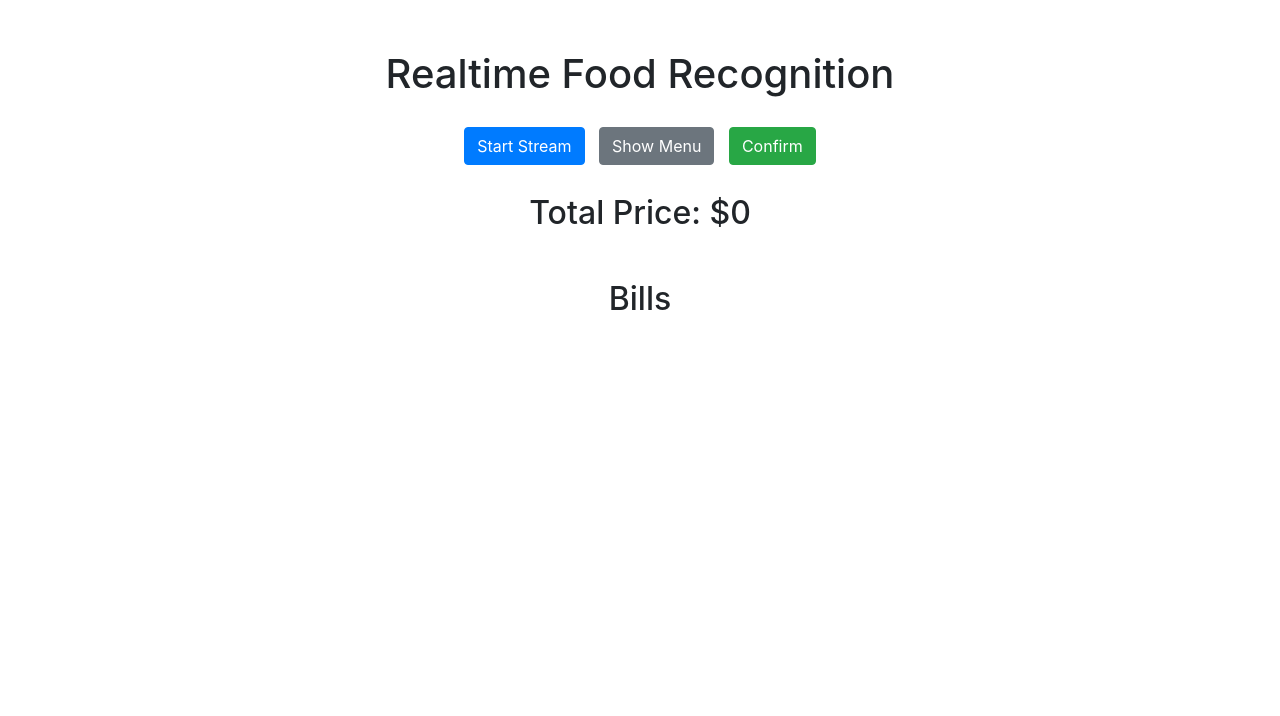
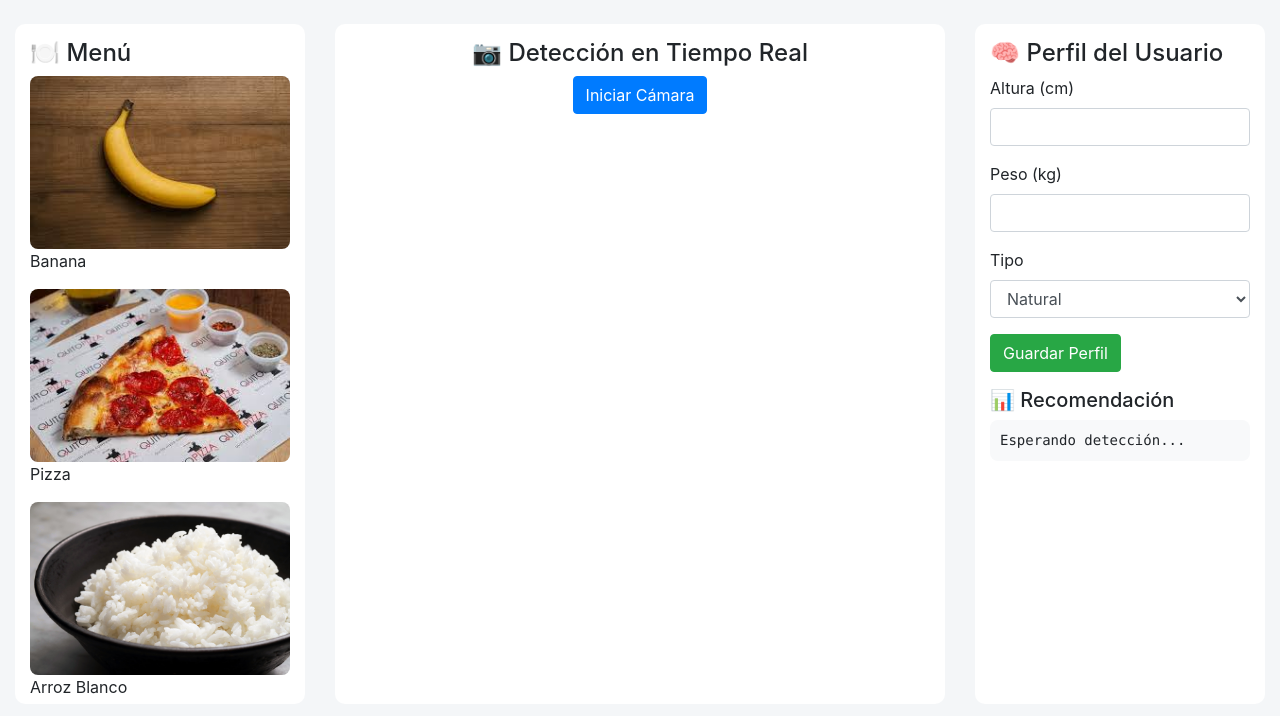
Before and after one commit to EduardoGarcia270402/RealTimeFoodDetection, a Flask app: page / in a window 1280 px wide. Shown: the top 716 px of the page. Run offline with Flask 3, Linux system fonts and the light colour scheme; some libraries are stand-ins or nearby versions.

Commit message:
Proyecto V1.1

```diff
--- a/app.py
+++ b/app.py
@@ -1,24 +1,26 @@
 from flask import Flask, render_template, Response
-from flask_socketio import SocketIO, emit
+from flask_socketio import SocketIO
+from flask import request, jsonify
 import cv2
+
 from ultralytics import YOLO
 
+from nutrition.evaluator import evaluate_menu
+from nutrition.user_profile import UserProfile
+
 app = Flask(__name__)
-socketio = SocketIO(app)
+socketio = SocketIO(app, cors_allowed_origins="*")
+
+# Cargar modelo
 model = YOLO("model/food_detector_small.pt")
 
-menu = {
-    'banana': 5,
-    'black beans': 4,
-    'grilled chicken breast': 7,
-    'milk': 2,
-    'orange juice': 3,
-    'pizza': 8,
-    'potato': 3,
-    'salad': 5,
-    'spaghetti': 10,
-    'white rice': 5
-}
+# Perfil de usuario (por ahora fijo, luego lo puedes hacer dinámico)
+user = UserProfile()
+user.height = 175     # cm
+user.weight = 75      # kg
+user.type = "sport"   # normal | sport | fighter
+user.calculate_daily_calories()
+
 
 def generate_frames():
     camera = cv2.VideoCapture(0, cv2.CAP_DSHOW)
@@ -27,55 +29,62 @@ def generate_frames():
         success, frame = camera.read()
         if not success:
             break
-        else:
-            total_price = 0
-            detected_items = {}
-            results = model(frame, conf=0.5, stream=True)
 
-            for result in results:
-                if result.boxes is not None:
-                    boxes = result.boxes
-                    for box in boxes:
-                        x1, y1, x2, y2 = map(int, box.xyxy[0])
-                        class_idx = int(box.cls[0])  # class index
-                        class_name = result.names[class_idx]  # class name from index
-                        confidence = float(box.conf[0])  # confidence score
+        detected_items = {}
 
-                        # Compute the price based on specific detected class
-                        price = menu.get(class_name, 0)
-                        total_price += price
+        results = model(frame, conf=0.5, stream=True)
 
-                        # also collect the class name of detected food to send to frontend
-                        if class_name in detected_items:
-                            detected_items[class_name] += 1
-                        else:
-                            detected_items[class_name] = 1
+        for result in results:
+            if result.boxes is None:
+                continue
 
-                        # draw the bounding box
-                        cv2.rectangle(frame, (x1, y1), (x2, y2), (255, 0, 0), 2)
+            for box in result.boxes:
+                x1, y1, x2, y2 = map(int, box.xyxy[0])
+                class_id = int(box.cls[0])
+                class_name = result.names[class_id]
+                confidence = float(box.conf[0])
 
-                        # draw the label text
-                        label = f"{class_name} ({confidence:.2f})"
-                        cv2.putText(frame, label, (x1, y1 - 10), cv2.FONT_HERSHEY_SIMPLEX, 0.5, (255, 0, 0), 2)
+                detected_items[class_name] = detected_items.get(class_name, 0) + 1
 
-            # notify the total price and detected items to the front end
-            socketio.emit('update_price', {'price': total_price, 'items': detected_items})
+                cv2.rectangle(frame, (x1, y1), (x2, y2), (0, 255, 0), 2)
+                cv2.putText(
+                    frame,
+                    f"{class_name} {confidence:.2f}",
+                    (x1, y1 - 10),
+                    cv2.FONT_HERSHEY_SIMPLEX,
+                    0.5,
+                    (0, 255, 0),
+                    2
+                )
 
-            # encode the frame
-            ret, buffer = cv2.imencode('.jpg', frame)
-            frame = buffer.tobytes()
+        # Evaluación nutricional
+        nutrition_result = evaluate_menu(detected_items, user)
 
-            yield (b'--frame\r\n'
-                   b'Content-Type: image/jpeg\r\n\r\n' + frame + b'\r\n')
+        socketio.emit("nutrition_update", {
+            "items": detected_items,
+            "nutrition": nutrition_result
+        })
+
+        ret, buffer = cv2.imencode(".jpg", frame)
+        frame = buffer.tobytes()
+
+        yield (
+            b"--frame\r\n"
+            b"Content-Type: image/jpeg\r\n\r\n" + frame + b"\r\n"
+        )
 
 
-@app.route('/')
+@app.route("/")
 def index():
-    return render_template('index.html')
+    return render_template("index.html")
 
-@app.route('/video_feed')
+
+
+@app.route("/video_feed")
 def video_feed():
-    return Response(generate_frames(), mimetype='multipart/x-mixed-replace; boundary=frame')
+    return Response(generate_frames(),
+                    mimetype="multipart/x-mixed-replace; boundary=frame")
 
-if __name__ == '__main__':
+
+if __name__ == "__main__":
     socketio.run(app, debug=True)
--- a/templates/index.html
+++ b/templates/index.html
@@ -1,186 +1,152 @@
 <!DOCTYPE html>
-<html lang="en">
+<html lang="es">
 <head>
     <meta charset="UTF-8">
-    <meta name="viewport" content="width=device-width, initial-scale=1.0">
-    <title>Webcam Streaming</title>
+    <title>🥗 Evaluador Nutricional Inteligente</title>
+
     <link rel="stylesheet" href="https://maxcdn.bootstrapcdn.com/bootstrap/4.5.2/css/bootstrap.min.css">
     <script src="https://cdnjs.cloudflare.com/ajax/libs/socket.io/4.0.1/socket.io.js"></script>
+
     <style>
-        body {
-            padding-top: 50px;
+        body { background: #f4f6f8; }
+        .panel {
+            background: white;
+            border-radius: 10px;
+            padding: 15px;
+            height: 85vh;
+            overflow-y: auto;
+        }
+        .food-card img {
+            width: 100%;
+            border-radius: 8px;
         }
         #video-feed {
             width: 100%;
-            max-width: 600px;
-            margin: auto;
-            display: block;
+            border-radius: 10px;
+            border: 3px solid #333;
         }
-        .container {
-            text-align: center;
-        }
-        .menu-section {
-            margin-top: 20px;
-        }
-        .btn-custom {
-            margin: 5px;
+        pre {
+            background: #f8f9fa;
+            padding: 10px;
+            border-radius: 8px;
         }
     </style>
 </head>
+
 <body>
-    <div class="container">
-        <h1 class="mb-4">Realtime Food Recognition</h1>
-        <button id="toggle-stream" class="btn btn-primary btn-custom">Start Stream</button>
-        <button id="toggle-menu" class="btn btn-secondary btn-custom">Show Menu</button>
-        <button id="confirm" class="btn btn-success btn-custom">Confirm</button>
-        <div>
-            <img id="video-feed" src="" style="display: none;">
+<div class="container-fluid mt-4">
+    <div class="row">
+
+        <!-- 🟩 MENÚ -->
+        <div class="col-md-3">
+            <div class="panel">
+                <h4>🍽️ Menú</h4>
+                <div class="food-card mb-3">
+                    <img src="/static/images/banana.jpg">
+                    Banana
                 </div>
-        <h2 class="mt-4">Total Price: $<span id="price">0</span></h2>
-
-        <!-- Menu -->
-        <div class="menu-section">
-            <h2 id="menu-title" style="display: none;">Menu</h2>
-            <ul id="menu" class="list-group" style="display: none;">
-                <!-- Menu items -->
-            </ul>
+                <div class="food-card mb-3">
+                    <img src="/static/images/pizza.jpg">
+                    Pizza
                 </div>
-
-        <!-- Bills -->
-        <div id="bills" class="mt-5">
-            <h2>Bills</h2>
-            <!-- Bills list -->
+                <div class="food-card mb-3">
+                    <img src="/static/images/rice.jpg">
+                    Arroz Blanco
                 </div>
+                <div class="food-card mb-3">
+                    <img src="/static/images/chicken.jpg">
+                    Pechuga de Pollo
                 </div>
-
-    <!-- Error Modal -->
-    <div class="modal fade" id="errorModal" tabindex="-1" role="dialog" aria-labelledby="errorModalLabel" aria-hidden="true">
-        <div class="modal-dialog" role="document">
-            <div class="modal-content">
-                <div class="modal-header">
-                    <h5 class="modal-title" id="errorModalLabel">Error</h5>
-                    <button type="button" class="close" data-dismiss="modal" aria-label="Close">
-                        <span aria-hidden="true">&times;</span>
-                    </button>
-                </div>
-                <div class="modal-body">
-                    No food was detected. Please try again.
-                </div>
-                <div class="modal-footer">
-                    <button type="button" class="btn btn-secondary" data-dismiss="modal">Close</button>
-                </div>
+                <div class="food-card mb-3">
+                    <img src="/static/images/salad.jpg">
+                    Ensalada
                 </div>
             </div>
         </div>
 
+        <!-- 🟦 CÁMARA -->
+        <div class="col-md-6 text-center">
+            <div class="panel">
+                <h4>📷 Detección en Tiempo Real</h4>
+                <button id="toggle-stream" class="btn btn-primary mb-3">
+                    Iniciar Cámara
+                </button>
+                <img id="video-feed" style="display:none;">
+            </div>
+        </div>
+
+        <!-- 🟨 PERFIL + PLN -->
+        <div class="col-md-3">
+            <div class="panel">
+                <h4>🧠 Perfil del Usuario</h4>
+
+                <div class="form-group">
+                    <label>Altura (cm)</label>
+                    <input id="height" class="form-control" type="number">
+                </div>
+
+                <div class="form-group">
+                    <label>Peso (kg)</label>
+                    <input id="weight" class="form-control" type="number">
+                </div>
+
+                <div class="form-group">
+                    <label>Tipo</label>
+                    <select id="type" class="form-control">
+                        <option value="normal">Natural</option>
+                        <option value="sport">Deportista</option>
+                        <option value="fighter">Peleador</option>
+                    </select>
+                </div>
+
+                <button class="btn btn-success mb-3" onclick="saveProfile()">
+                    Guardar Perfil
+                </button>
+
+                <h5>📊 Recomendación</h5>
+                <pre id="nutrition-text">Esperando detección...</pre>
+            </div>
+        </div>
+
+    </div>
+</div>
+
 <script>
-        var socket = io.connect('http://' + document.domain + ':' + location.port);
-        var isStreaming = false;
-        var billNumber = 1;
-        var detectedItems = {};
+    const socket = io();
+    let streaming = false;
 
-        document.getElementById("toggle-stream").addEventListener("click", function() {
-            if (isStreaming) {
-                stopStream();
+    document.getElementById("toggle-stream").onclick = () => {
+        const video = document.getElementById("video-feed");
+
+        if (!streaming) {
+            video.src = "/video_feed";
+            video.style.display = "block";
+            streaming = true;
+            event.target.innerText = "Detener Cámara";
         } else {
-                startStream();
+            video.src = "";
+            video.style.display = "none";
+            streaming = false;
+            event.target.innerText = "Iniciar Cámara";
         }
+    };
+
+    socket.on("nutrition_update", data => {
+        document.getElementById("nutrition-text").innerText = data.nutrition;
     });
 
-        document.getElementById("toggle-menu").addEventListener("click", function() {
-            toggleMenu();
+    function saveProfile() {
+        fetch("/update_profile", {
+            method: "POST",
+            headers: {"Content-Type": "application/json"},
+            body: JSON.stringify({
+                height: document.getElementById("height").value,
+                weight: document.getElementById("weight").value,
+                type: document.getElementById("type").value
+            })
         });
-
-        document.getElementById("confirm").addEventListener("click", function() {
-            confirmBill();
-        });
-
-        socket.on('update_price', function(data) {
-            document.getElementById("price").innerText = data.price;
-            detectedItems = data.items;  // Update detected items
-        });
-
-        function startStream() {
-            document.getElementById("video-feed").src = "/video_feed";
-            document.getElementById("video-feed").style.display = "block";
-            document.getElementById("toggle-stream").innerText = "Stop Stream";
-            isStreaming = true;
-        }
-
-        function stopStream() {
-            document.getElementById("video-feed").src = "";
-            document.getElementById("video-feed").style.display = "none";
-            document.getElementById("toggle-stream").innerText = "Start Stream";
-            isStreaming = false;
-        }
-
-        // Menu items and prices
-        var menuItems = {
-            'banana': 5,
-            'black beans': 4,
-            'grilled chicken breast': 7,
-            'milk': 2,
-            'orange juice': 3,
-            'pizza': 8,
-            'potato': 3,
-            'salad': 5,
-            'spaghetti': 10,
-            'white rice': 5
-        };
-
-        function displayMenu() {
-            var menuList = document.getElementById("menu");
-            menuList.innerHTML = '';
-            for (var item in menuItems) {
-                var listItem = document.createElement("li");
-                listItem.className = "list-group-item";
-                listItem.innerText = item + ": $" + menuItems[item];
-                menuList.appendChild(listItem);
-            }
-        }
-
-        function toggleMenu() {
-            var menuTitle = document.getElementById("menu-title");
-            var menuList = document.getElementById("menu");
-            if (menuList.style.display === "none") {
-                displayMenu();
-                menuTitle.style.display = "block";
-                menuList.style.display = "block";
-                document.getElementById("toggle-menu").innerText = "Hide Menu";
-            } else {
-                menuTitle.style.display = "none";
-                menuList.style.display = "none";
-                document.getElementById("toggle-menu").innerText = "Show Menu";
-            }
-        }
-
-        function confirmBill() {
-            if (Object.keys(detectedItems).length === 0) {
-                $('#errorModal').modal('show');
-                return;
-            }
-
-            var price = document.getElementById("price").innerText;
-            var billContent = document.createElement("div");
-            billContent.className = "card mt-3";
-            var itemsList = "";
-            for (var item in detectedItems) {
-                itemsList += `${item}: $${menuItems[item]} x ${detectedItems[item]}<br>`;
-            }
-            billContent.innerHTML = `
-                <div class="card-body">
-                    <h5 class="card-title">Bill #${billNumber}</h5>
-                    <p class="card-text">${itemsList}</p>
-                    <p class="card-text">Total Price: $${price}</p>
-                </div>
-            `;
-            document.getElementById("bills").appendChild(billContent);
-            billNumber++;
     }
 </script>
 
-    <script src="https://code.jquery.com/jquery-3.5.1.slim.min.js"></script>
-    <script src="https://cdn.jsdelivr.net/npm/@popperjs/core@2.5.4/dist/umd/popper.min.js"></script>
-    <script src="https://maxcdn.bootstrapcdn.com/bootstrap/4.5.2/js/bootstrap.min.js"></script>
 </body>
 </html>
```
Also changed, not shown: nutrition/evaluator.py (added, +44 -0 lines), nutrition/food_data.py (added, +33 -0 lines), nutrition/user_profile.py (added, +18 -0 lines), vision/detector.py (added, +16 -0 lines), README.md, static/images/banana.jpg (added), static/images/chicken.jpg (added), static/images/pizza.jpg (added), static/images/rice.jpg (added), static/images/salad.jpg (added), 5 other files. Lines whose indentation alone changed are shown as unchanged.
